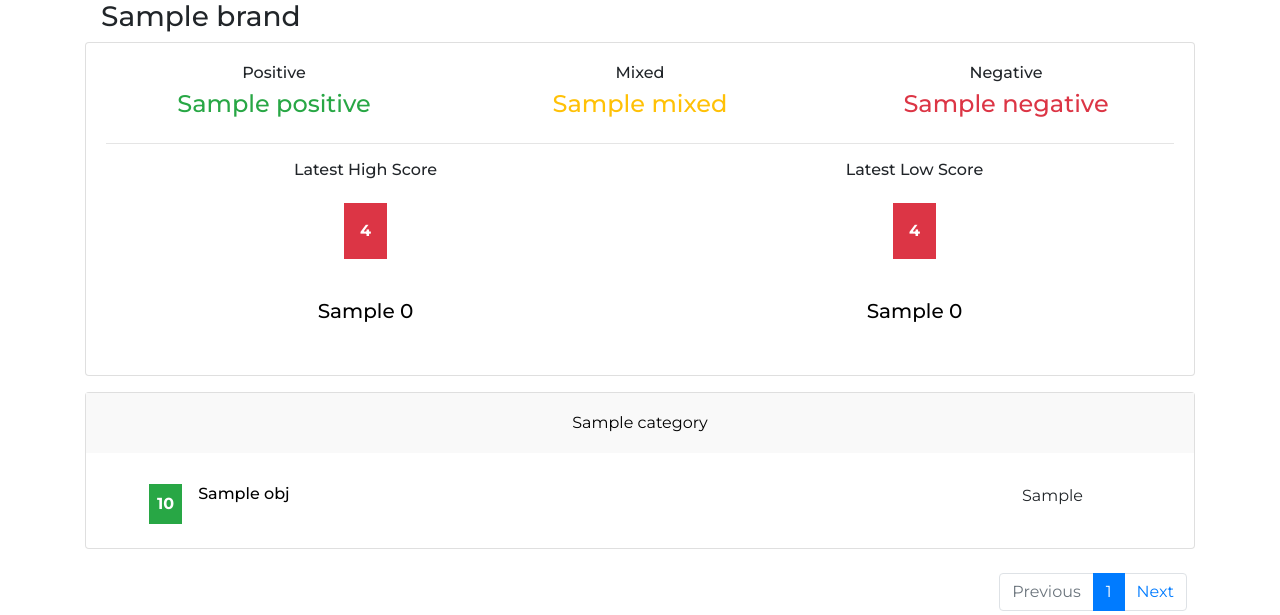
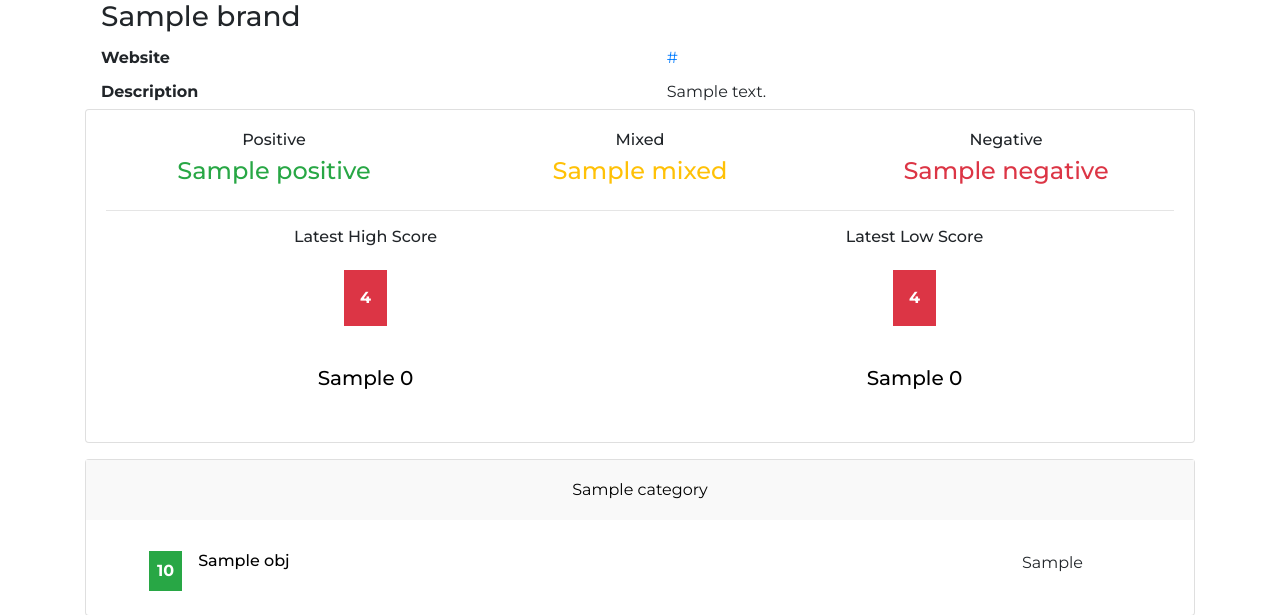
Before and after one commit to Diazware12/Skripsi-Musikita, a Django app: template templates/brandPage.html in a window 1280 px wide. Shown: the part 131-746 px from the top of the page. Run offline with Django 3.2, Linux system fonts and the light colour scheme; the template is opened without the code that fills it: most values are stand-ins (such as "Sample title", 1, 10 or a date in 2020); some libraries are stand-ins or nearby versions.

Commit message:
revisi brandPage @CruzerBL

```diff
--- a/templates/brandPage.html
+++ b/templates/brandPage.html
@@ -12,7 +12,22 @@
 <body>
     {% include "snippets/navbar.html" %}
       <div class="container">
-      <h3 class="pl-3 pt-3">{{brand.brandName}}</h3>
+        <h3 class="pl-3 pt-3">{{brand.brandName}}</h3>
+        <table class="table table-sm table-borderless mb-0 mr-3">
+          <tbody>
+            <tr>
+              <th class="pl-0 w-17 pl-3" scope="row"><strong>Website</strong></th>
+              <td><a href="{{brand.brandURL}}">{{brand.brandURL}}</a></td>
+            </tr>
+            <tr>
+              <th class="pl-0 w-17 pl-3" scope="row"><strong>Description</strong></th>
+              <td><span class="more">{{brand.description}}</span></td>
+            </tr>
+          </tbody>
+        </table>
+
+
+
         <div class="main-body">
               <div class="row gutters-sm">
                 <div class="col">
```
